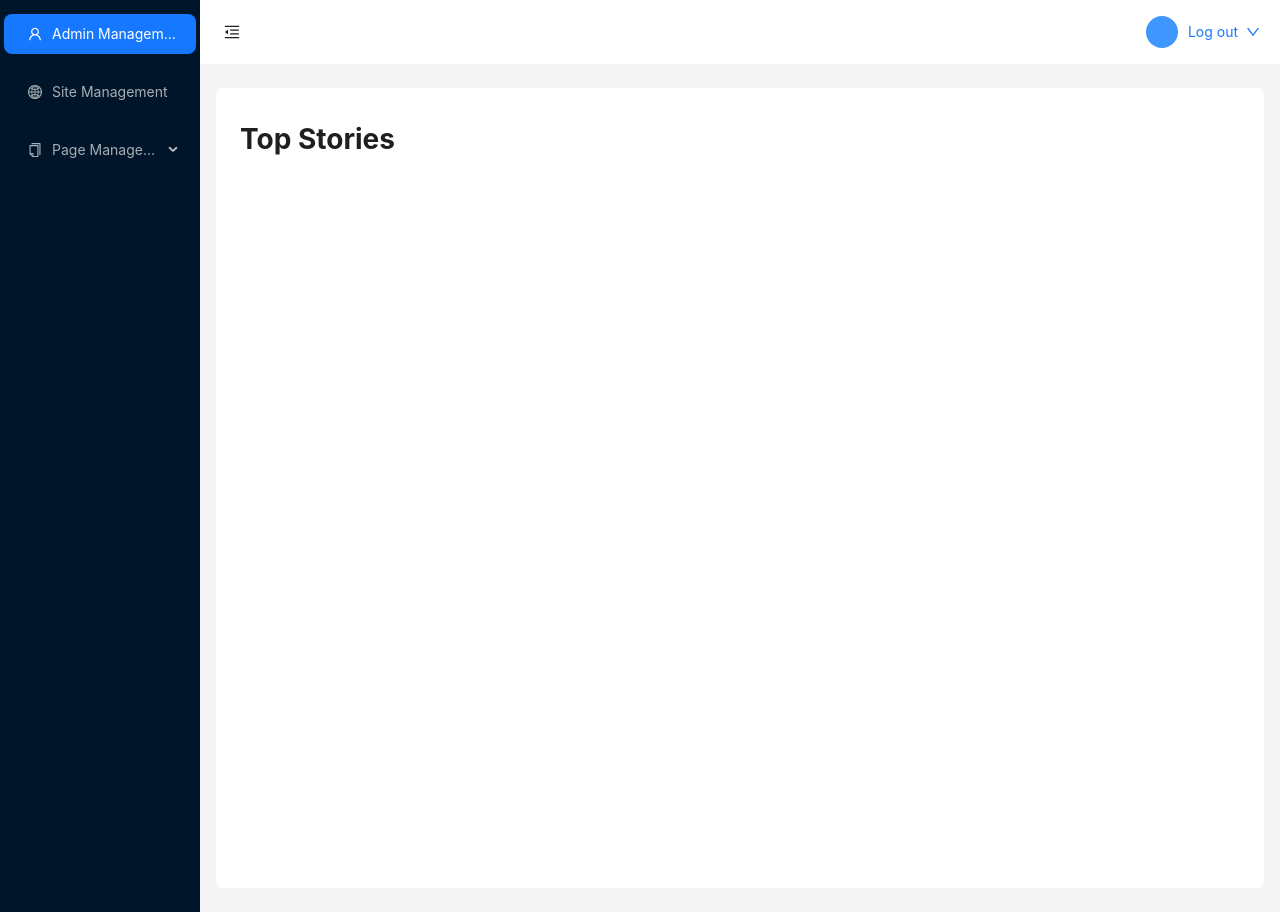
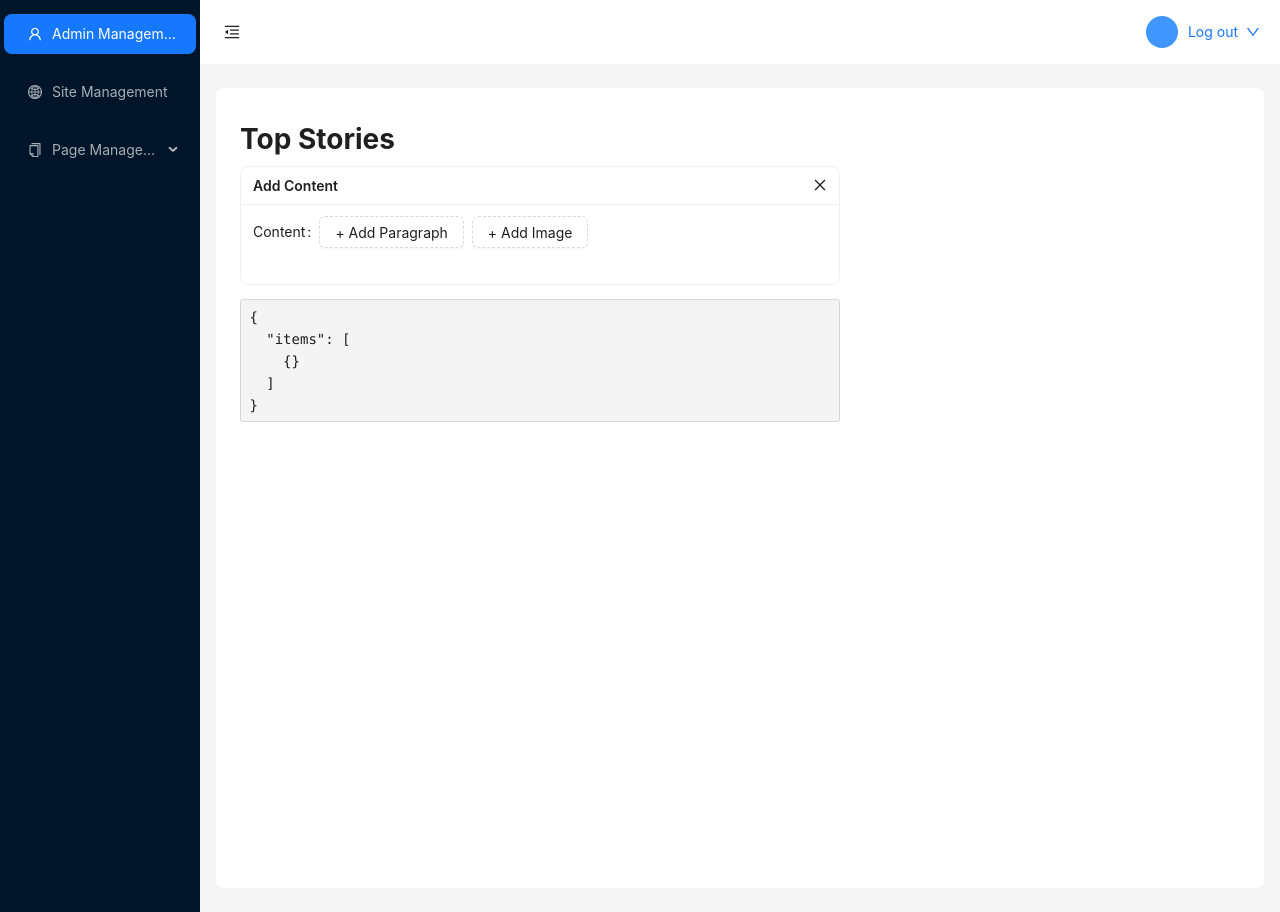
Before and after one commit to JoshVilla/adminSite, a React (Vite) app: page /admin/topStories in a window 1280 px wide. Built offline with nearby package versions, Linux system fonts and the light colour scheme.

Commit message:
add top story page

```diff
--- a/src/pages/pageManagement/topStories/index.tsx
+++ b/src/pages/pageManagement/topStories/index.tsx
@@ -1,12 +1,144 @@
 import TitlePage from "@/components/titlePage/titlePage";
 import React from "react";
+import { CloseOutlined } from "@ant-design/icons";
+import { Button, Card, Form, Input, Space, Typography, Upload } from "antd";
+import TextArea from "antd/es/input/TextArea";
 
 type Props = {};
 
 const TopStories = (props: Props) => {
+  const [form] = Form.useForm();
+
   return (
     <div>
       <TitlePage title="Top Stories" />
+      <Form
+        form={form}
+        name="dynamic_form_complex"
+        style={{ maxWidth: 600 }}
+        autoComplete="off"
+        initialValues={{ items: [{}] }}
+      >
+        <Form.List name="items">
+          {(fields, { add, remove }) => (
+            <div
+              style={{ display: "flex", flexDirection: "column", rowGap: 16 }}
+            >
+              {fields.map((field) => (
+                <Card
+                  size="small"
+                  title={`Add Content`}
+                  key={field.key}
+                  extra={<CloseOutlined onClick={() => remove(field.name)} />}
+                >
+                  <Form.Item label="Content">
+                    <Form.List name={[field.name, "content"]}>
+                      {(subFields, subOpt) => (
+                        <div
+                          style={{
+                            display: "flex",
+                            flexDirection: "column",
+                            rowGap: 16,
+                          }}
+                        >
+                          {subFields.map((subField) => {
+                            // Get the type value directly from the form or use the default
+                            const currentType =
+                              form.getFieldValue([
+                                field.name,
+                                "content",
+                                subField.name,
+                                "type",
+                              ]) || "paragraph";
+
+                            return (
+                              <Space key={subField.key}>
+                                <Form.Item
+                                  name={[subField.name, "type"]}
+                                  hidden
+                                  initialValue={currentType} // Initialize type correctly
+                                >
+                                  <Input />
+                                </Form.Item>
+
+                                {currentType === "paragraph" ? (
+                                  <Form.Item
+                                    style={{ width: "450px" }}
+                                    name={[subField.name, "paragraph"]}
+                                    rules={[
+                                      {
+                                        required: true,
+                                        message: "Please enter a paragraph!",
+                                      },
+                                    ]}
+                                  >
+                                    <TextArea
+                                      showCount
+                                      maxLength={100}
+                                      placeholder="Insert Paragraph"
+                                    />
+                                  </Form.Item>
+                                ) : currentType === "image" ? (
+                                  <Form.Item
+                                    name={[subField.name, "image"]}
+                                    valuePropName="fileList"
+                                    getValueFromEvent={(e) =>
+                                      Array.isArray(e) ? e : e?.fileList
+                                    }
+                                  >
+                                    <Upload
+                                      listType="picture-card"
+                                      maxCount={1}
+                                      beforeUpload={() => false} // disable auto-upload
+                                    >
+                                      <div>+ Upload</div>
+                                    </Upload>
+                                  </Form.Item>
+                                ) : null}
+
+                                <CloseOutlined
+                                  onClick={() => subOpt.remove(subField.name)}
+                                />
+                              </Space>
+                            );
+                          })}
+
+                          <Space>
+                            <Button
+                              type="dashed"
+                              onClick={() => {
+                                subOpt.add({ type: "paragraph" }); // Adding paragraph
+                              }}
+                            >
+                              + Add Paragraph
+                            </Button>
+                            <Button
+                              type="dashed"
+                              onClick={() => {
+                                subOpt.add({ type: "image" }); // Adding image
+                              }}
+                            >
+                              + Add Image
+                            </Button>
+                          </Space>
+                        </div>
+                      )}
+                    </Form.List>
+                  </Form.Item>
+                </Card>
+              ))}
+            </div>
+          )}
+        </Form.List>
+
+        <Form.Item noStyle shouldUpdate>
+          {() => (
+            <Typography>
+              <pre>{JSON.stringify(form.getFieldsValue(), null, 2)}</pre>
+            </Typography>
+          )}
+        </Form.Item>
+      </Form>
     </div>
   );
 };
```
